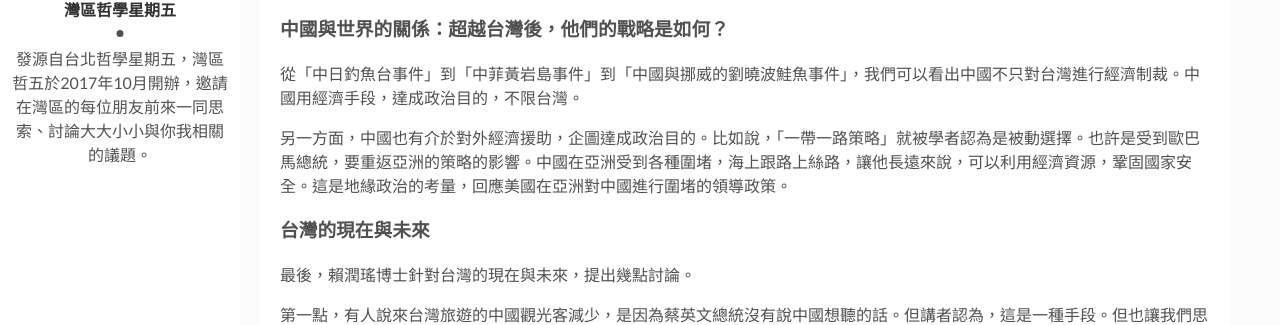
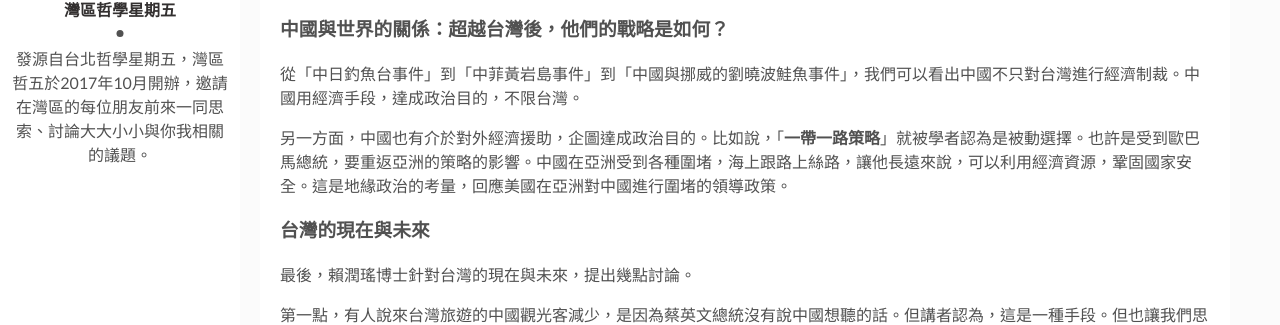
Before and after one commit to phil5-bay/phil5-bay.github.io, a Jekyll site: the page built from _posts/2017-11-12-economics-vs-politics.markdown, in a window 1280 px wide and 900 px high, scrolled down 1855 px. Shown: the part 132-457 px from the top of the window. Built offline with Jekyll 4.4.1, drawn with Linux system fonts in a browser that asks for light colours; comment, search, counter and statistics services are not loaded.

```diff
--- a/_posts/2017-11-12-economics-vs-politics.markdown
+++ b/_posts/2017-11-12-economics-vs-politics.markdown
@@ -58,7 +58,7 @@ tags: [events, economics, politics, taiwan] # add tag
 
 從「中日釣魚台事件」到「中菲黃岩島事件」到「中國與挪威的劉曉波鮭魚事件」，我們可以看出中國不只對台灣進行經濟制裁。中國用經濟手段，達成政治目的，不限台灣。
 
-另一方面，中國也有介於對外經濟援助，企圖達成政治目的。比如說，「一帶一路策略」就被學者認為是被動選擇。也許是受到歐巴馬總統，要重返亞洲的策略的影響。中國在亞洲受到各種圍堵，海上跟路上絲路，讓他長遠來說，可以利用經濟資源，鞏固國家安全。這是地緣政治的考量，回應美國在亞洲對中國進行圍堵的領導政策。
+另一方面，中國也有介於對外經濟援助，企圖達成政治目的。比如說，「**一帶一路策略**」就被學者認為是被動選擇。也許是受到歐巴馬總統，要重返亞洲的策略的影響。中國在亞洲受到各種圍堵，海上跟路上絲路，讓他長遠來說，可以利用經濟資源，鞏固國家安全。這是地緣政治的考量，回應美國在亞洲對中國進行圍堵的領導政策。
 
 ### 台灣的現在與未來
 
```
